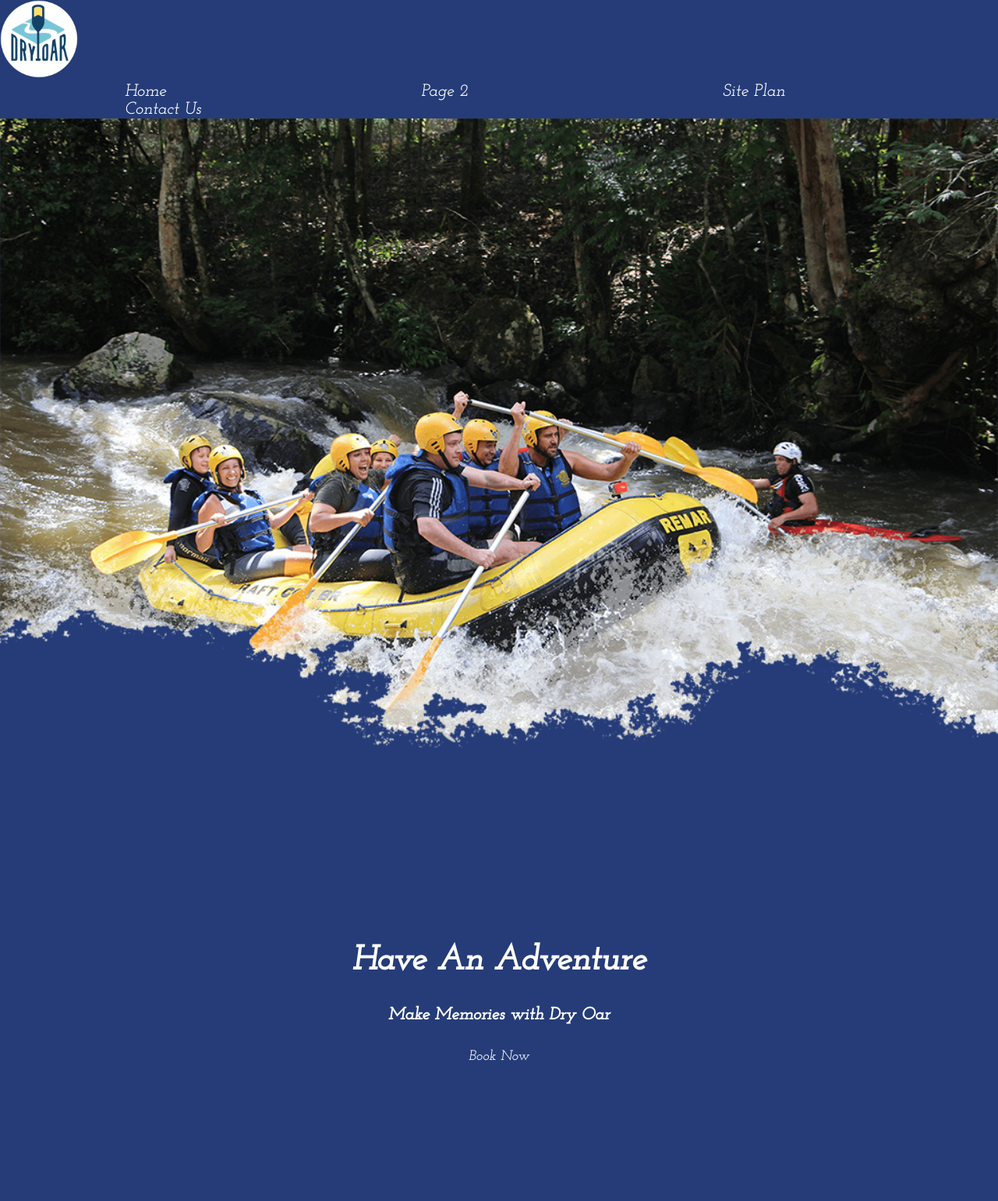
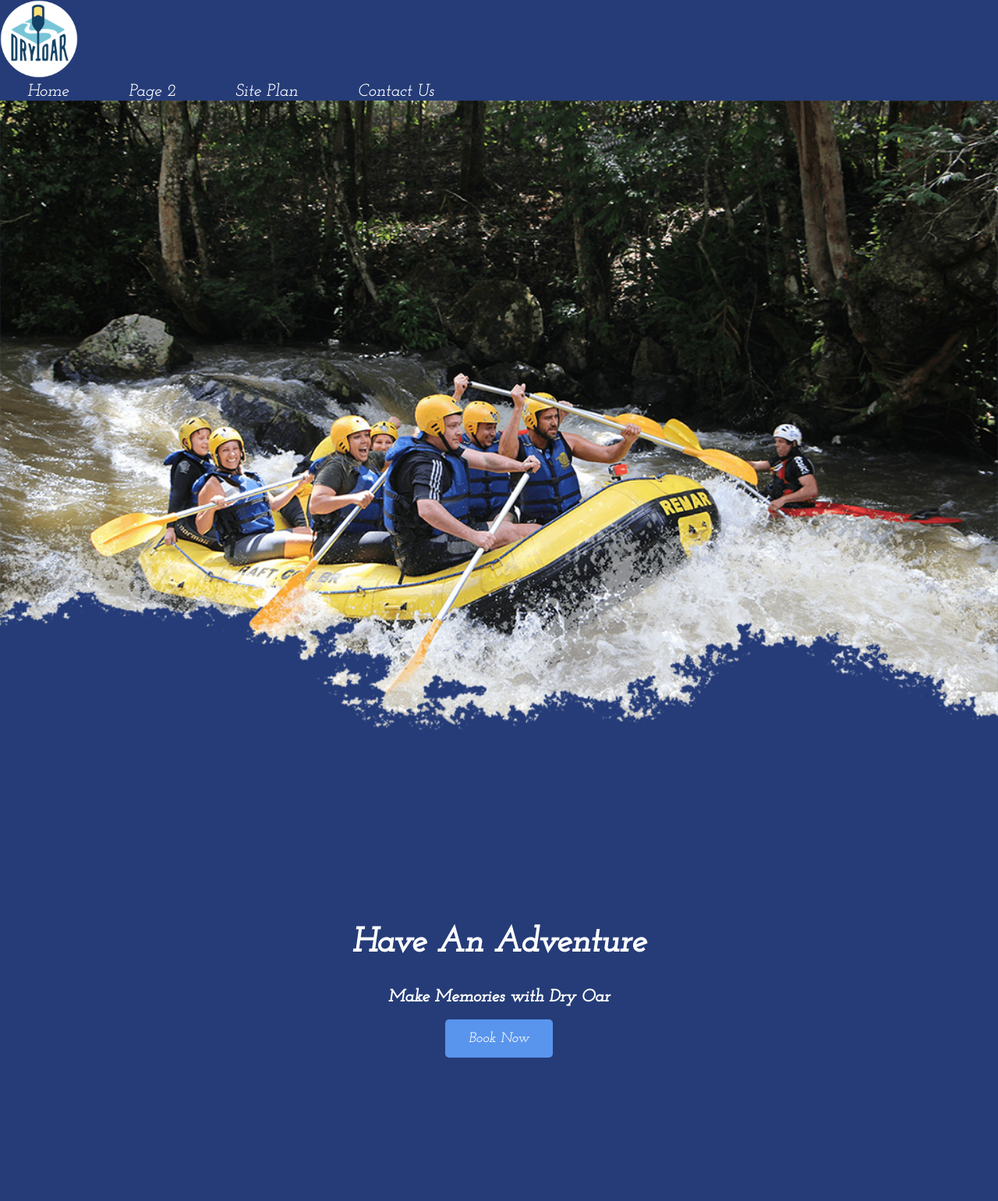
Before and after one commit to jhtr0226/wdd130, a plain HTML site: page wdd130/wwr/index.html in a window 1280 px wide. Shown: the top 1541 px of the page at 78% size. Drawn offline with Linux system fonts and the light colour scheme.

Commit message:
minor things fixed

```diff
--- a/wdd130/wwr/styles/styles.css
+++ b/wdd130/wwr/styles/styles.css
@@ -17,7 +17,7 @@ nav a {
     text-align: center;
     color: #ffffff;
     text-decoration: none;
-    padding: 160px;
+    padding: 35px;
 }
 
 #hero-msg h1, #hero-msg h4 {
@@ -57,7 +57,7 @@ nav a :hover {
 }
 
 .book, .join {
-    background-color: #253c78;
+    background-color: #5995ed;
     color: #ffffff;
     text-decoration: none;
     font-family: var(--heading-font);
```
